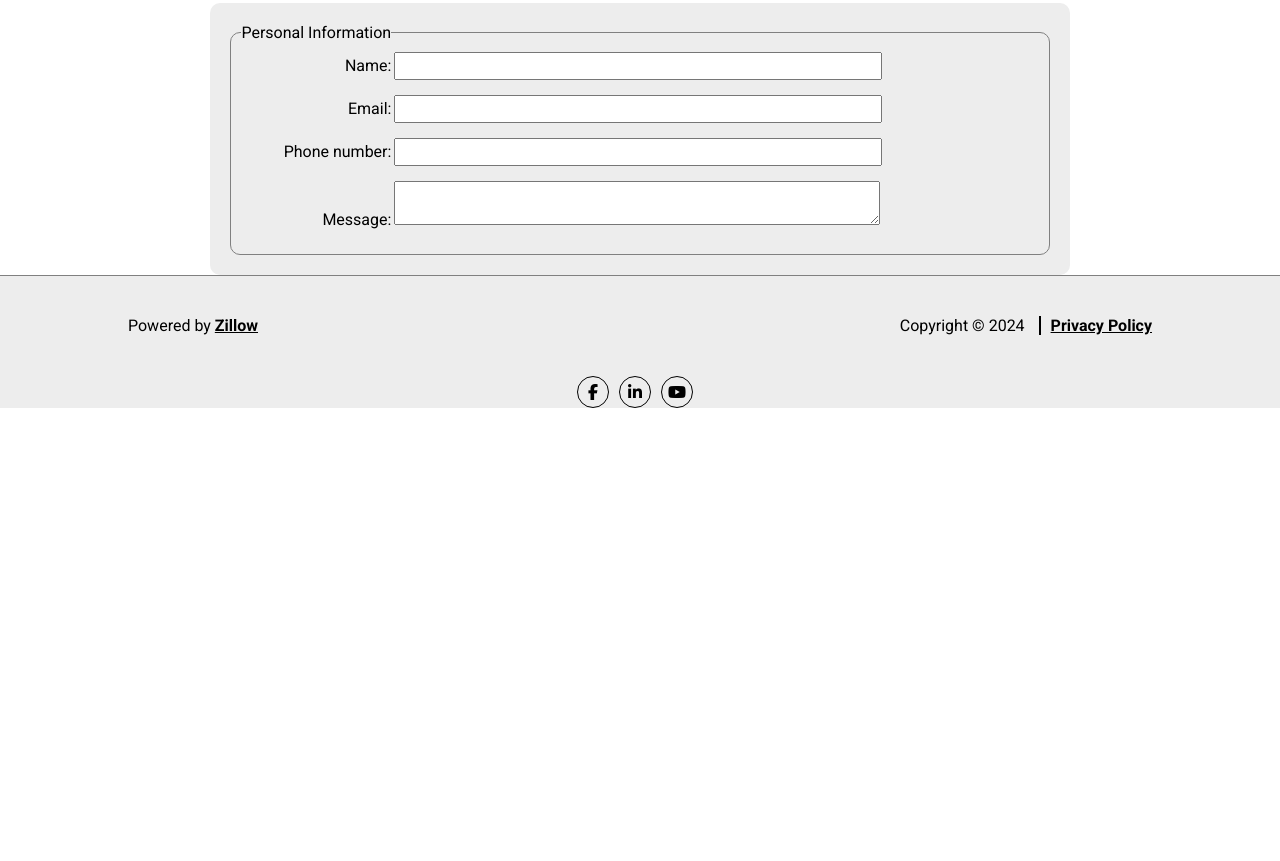
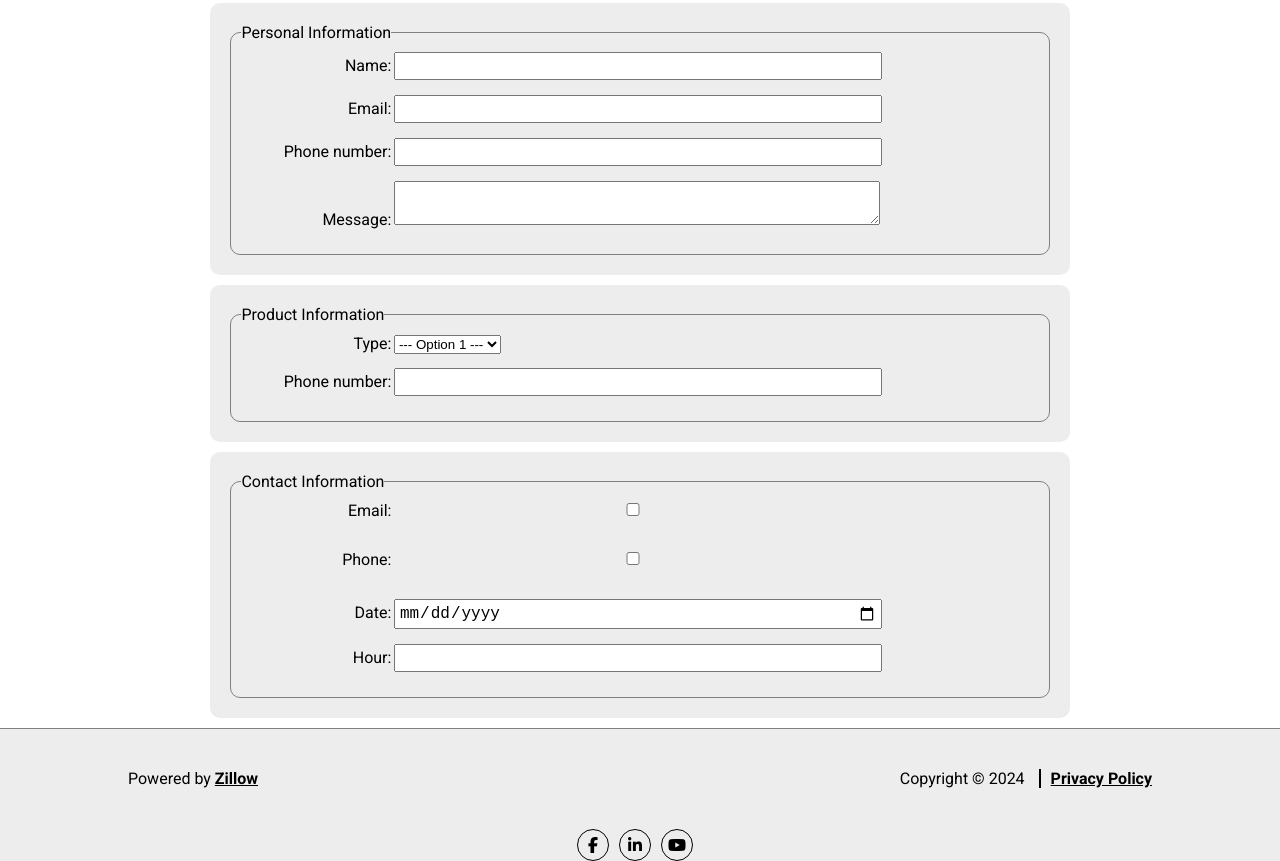
Before and after one commit to ahazen94/RealEstate, a plain HTML site: page contact.html in a window 1280 px wide. Shown: the part 302-1163 px from the top of the page. Before the commit the page ends 800 px from the top, so only its background shows below. Drawn offline with Linux system fonts and the light colour scheme.

Commit message:
creating contact page

```diff
--- a/contact.html
+++ b/contact.html
@@ -50,6 +50,45 @@
                 </div>
             </fieldset>
         </form>
+        <form class="form-container container">
+            <fieldset>
+                <legend>Product Information</legend>
+                <div class="form-control">
+                <label class="form-control">Type:</label>
+                <select required>
+                    <option value="option1">--- Option 1 ---</option>
+                    <option value="option2">--- Option 2 ---</option>
+                    <option value="option3">--- Option 3 ---</option>
+                </select>
+                <div class="form-control">
+                    <label>Phone number:</label>
+                    <input type="number" id="txtNumber">
+                </div>
+            </fieldset>
+        </form>
+        <form class="form-container container">
+            <fieldset>
+                <legend>Contact Information</legend>
+                <div class="contact-div">
+                    <div class="form-control">
+                        <label class="form-control">Email:</label>
+                            <input type="checkbox">
+                    </div>
+                    <div class="form-control">
+                        <label class="form-control">Phone:</label>
+                            <input type="checkbox">
+                    </div>
+                    <div class="form-control">
+                        <label>Date:</label>
+                            <input type="date">
+                    </div>
+                    <div class="form-control">
+                        <label>Hour:</label>
+                            <input type="text">
+                    </div>
+                </div>
+            </fieldset>
+        </form>
     </main>
     <footer class="footer-container">
         <div class="bar container">
--- a/styles/mystyles.css
+++ b/styles/mystyles.css
@@ -167,11 +167,15 @@ td,th{
     margin-top: 20px;
     margin-bottom: 20px;
 }
+.contact-div{
+    display: inline;
+}
 /*form*/
 .form-container{
     background-color: var(--secondary);
     padding: 2rem;
     border-radius: 1rem;
+    margin-bottom: 1rem;
 }
 fieldset{
     border: 1px solid gray;
@@ -197,6 +201,9 @@ legend{
     padding: 3px;
     font-size: 1.6rem;
 
+}
+.form-control label{
+    display: inline-block;
 }
 /*footer*/
 .site-footer{
```
